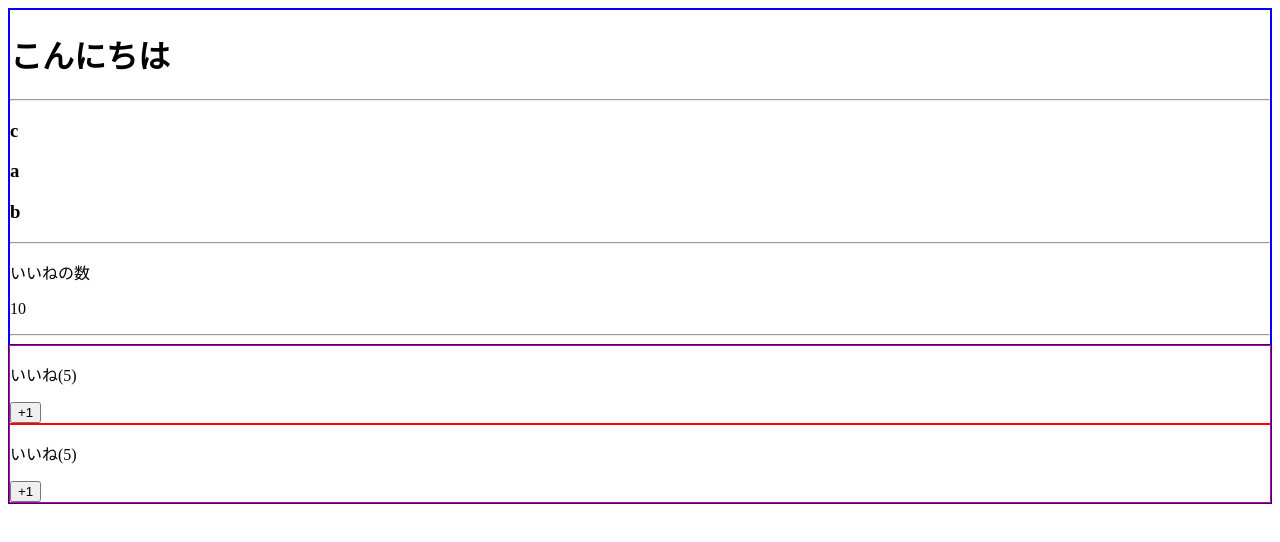
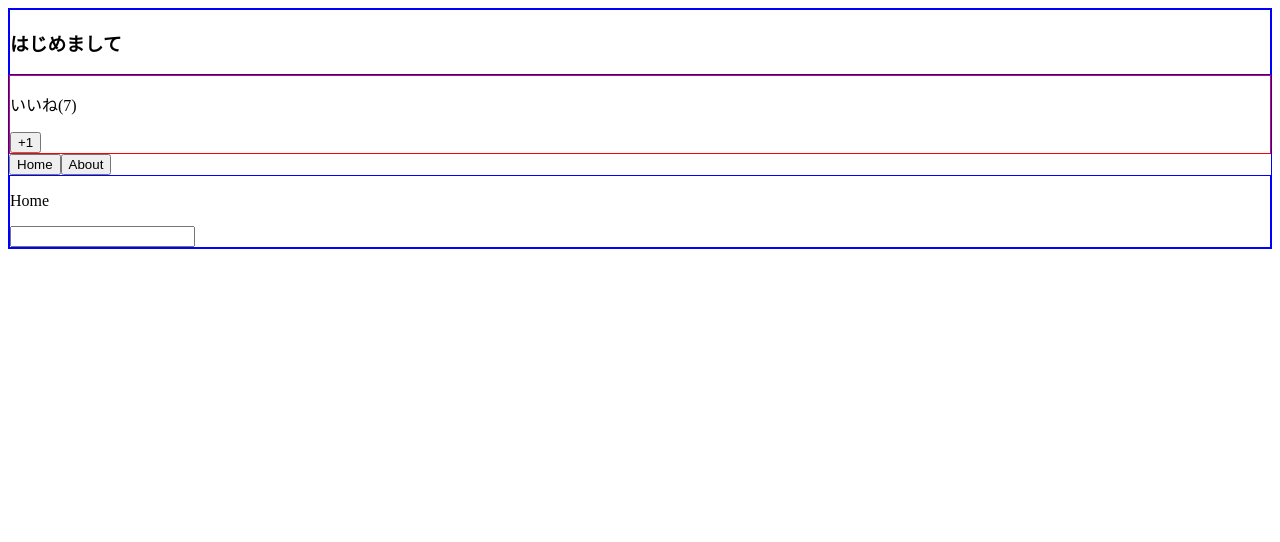
Before and after one commit to Daichi-Fukuta/vue-practice, a Vue app: page / in a window 1280 px wide. Shown: the top 542 px of the page. Built offline with nearby package versions, Linux system fonts and the light colour scheme.

Commit message:
コンポーネントを動的に切り替える

```diff
--- a/src/App.vue
+++ b/src/App.vue
@@ -1,31 +1,33 @@
 <template>
     <div>
         <LikeHeader>
-            <h3>c</h3>
-            <template v-slot:title>
-                <h1>こんにちは</h1>
-            </template>
-            <h3>a</h3>
-            <h3>b</h3>
-            <template v-slot:number>
-                <p>{{ number }}</p>
-            </template>
+            <h3>はじめまして</h3>
         </LikeHeader>
         <LikeNumber :total-number="number" @my-click="incrementNumber"></LikeNumber>
-        <LikeNumber :total-number="number" @my-click="incrementNumber"></LikeNumber>
+        <button @click="currentComponent = 'Home'">Home</button>
+        <button @click="currentComponent = 'About'">About</button>
+        <keep-alive>
+            <component :is="currentComponent"></component>
+        </keep-alive>
     </div>
 </template>
 
 <script>
 import LikeHeader from './components/LikeHeader.vue'
+import Home from './components/Home.vue'
+import About from './components/About.vue'
+
 export default {
     data() {
         return {
-            number: 10,
+            number: 14,
+            currentComponent: 'Home',
         }
     },
     components: {
-        LikeHeader: LikeHeader,
+        LikeHeader,
+        Home,
+        About,
     },
     methods: {
         incrementNumber(value) {
--- /dev/null
+++ b/src/components/About.vue
@@ -0,0 +1,6 @@
+<template>
+    <div>
+        <p>About</p>
+        <input type="text">
+    </div>
+</template>
--- /dev/null
+++ b/src/components/Home.vue
@@ -0,0 +1,6 @@
+<template>
+    <div>
+        <p>Home</p>
+        <input type="text">
+    </div>
+</template>
--- a/src/components/LikeHeader.vue
+++ b/src/components/LikeHeader.vue
@@ -1,12 +1,6 @@
 <template>
     <div>
-        <slot name="title"></slot>
-        <hr>
         <slot></slot>
-        <hr>
-        <p>いいねの数</p>
-        <slot name="number"></slot>
-        <hr>
     </div>
 </template>
 
```
